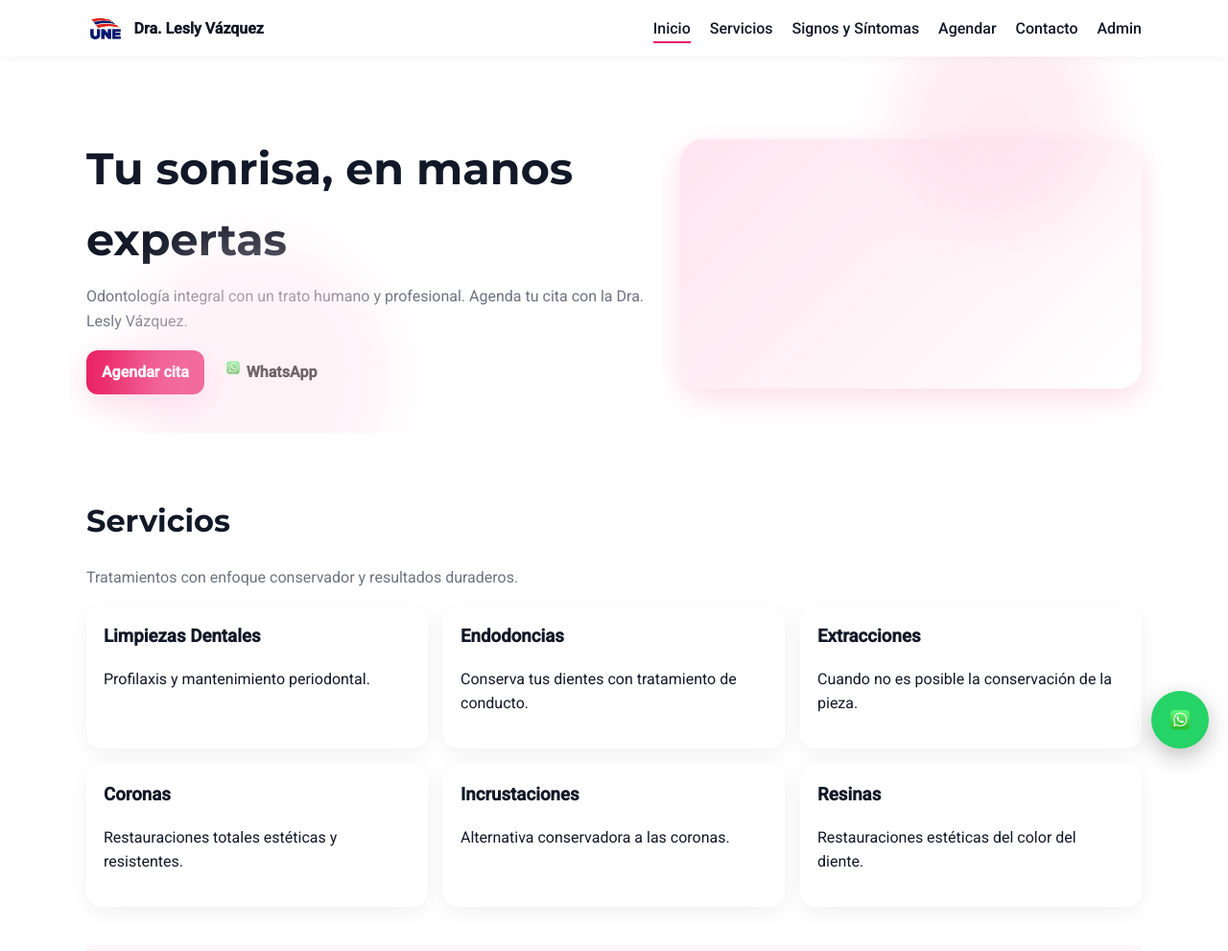
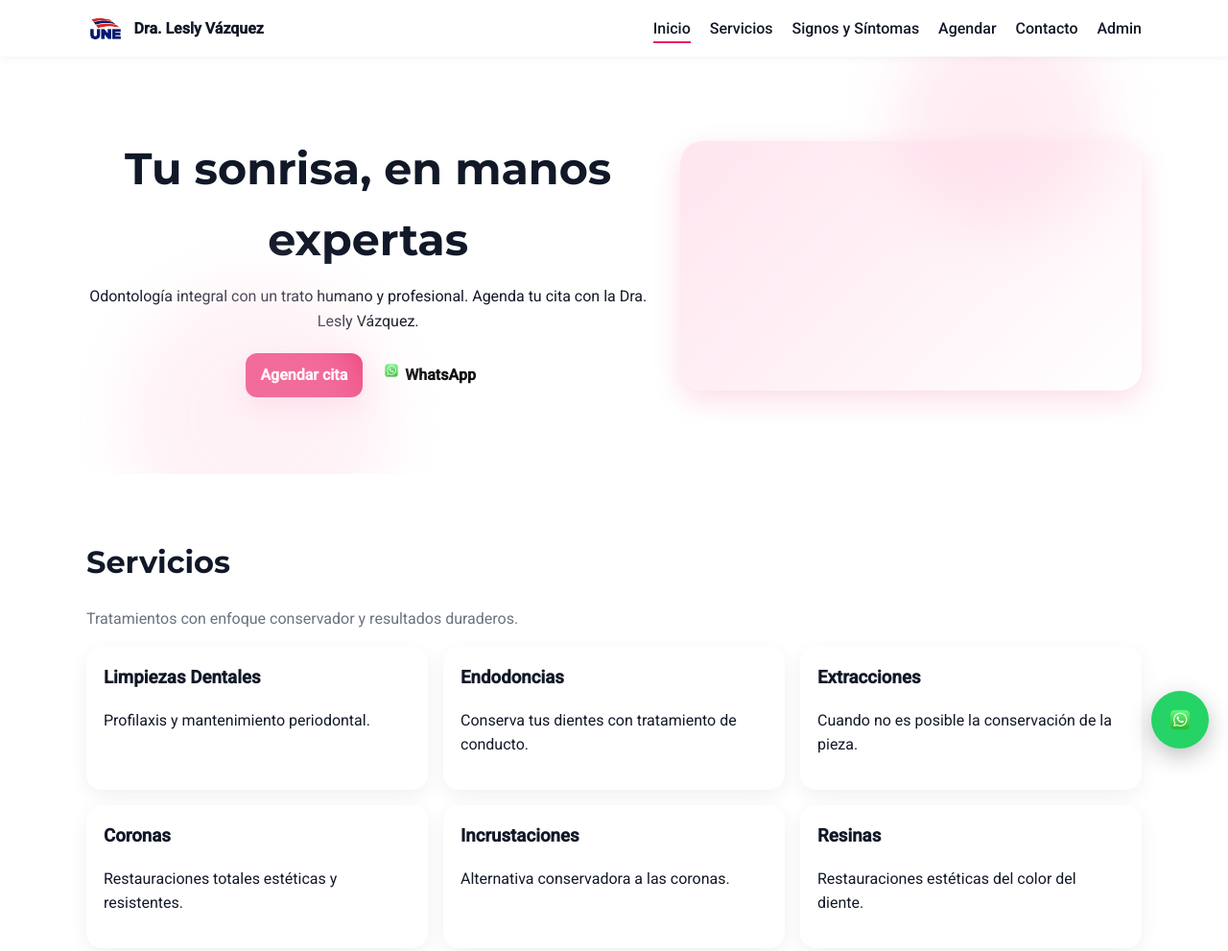
Before and after one commit to cristianromero241215-maker/Odontolesly, a plain HTML site: page index.html in a window 1280 px wide. Shown: the top 991 px of the page at 96% size. Drawn offline with Linux system fonts and the light colour scheme.

Commit message:
Update style.css

```diff
--- a/style.css
+++ b/style.css
@@ -40,6 +40,7 @@ body{font-family:Roboto,system-ui,-apple-system,sans-serif;color:var(--text);bac
 .card:hover{transform:translateY(-4px);box-shadow:0 16px 40px rgba(233,30,99,.18)}
 
 /* Booking */
+.hero{background:linear-gradient(180deg,var(--rosa-clarito),#fff);padding:80px 20px;text-align:center}.hero h2{font-size:2.2rem;margin:.2rem 0 1rem}.hero p{color:var(--gris-600);max-width:700px;margin:0 auto 1.2rem}
 .btn{display:inline-block;background:var(--rosa-200);color:#111;padding:10px 16px;border-radius:12px;text-decoration:none;font-weight:700;border:1px solid var(--borde)}.btn-primary{background:var(--rosa);color:#fff;border-color:transparent}.center{text-align:center}.mt-20{margin-top:20px}
 .section{padding:48px 20px;max-width:1100px;margin:0 auto}.section-alt{background:#fff7fa}.section-subtitle{color:var(--gris-600);margin-top:-8px;margin-bottom:20px}
 .cards{display:grid;grid-template-columns:repeat(6,1fr);gap:16px}.cards .card{grid-column:span 2;background:#fff;border:1px solid var(--borde);padding:18px;border-radius:16px;box-shadow:0 6px 20px rgba(0,0,0,.06)}.cards .card h3{margin:0 0 6px}
```
